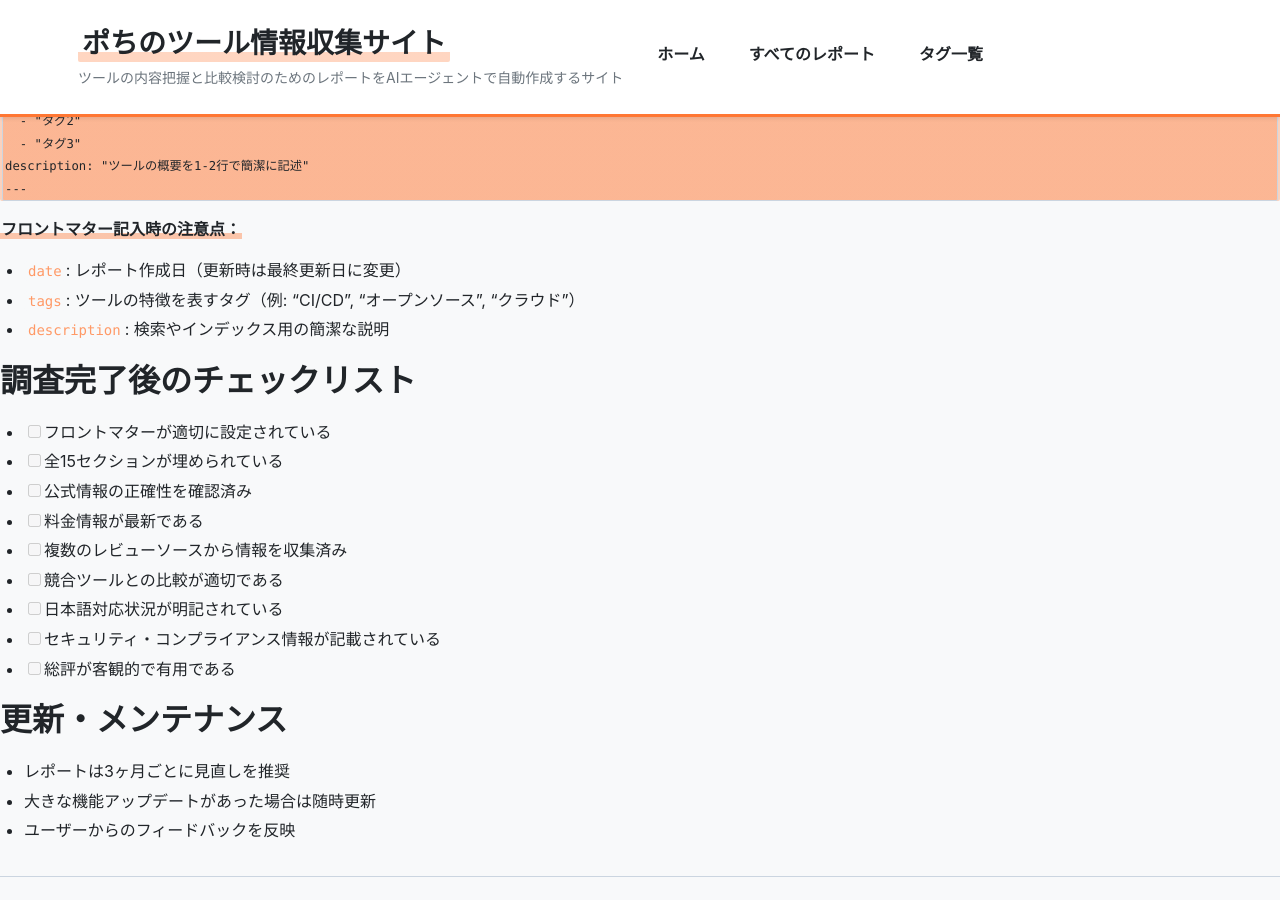
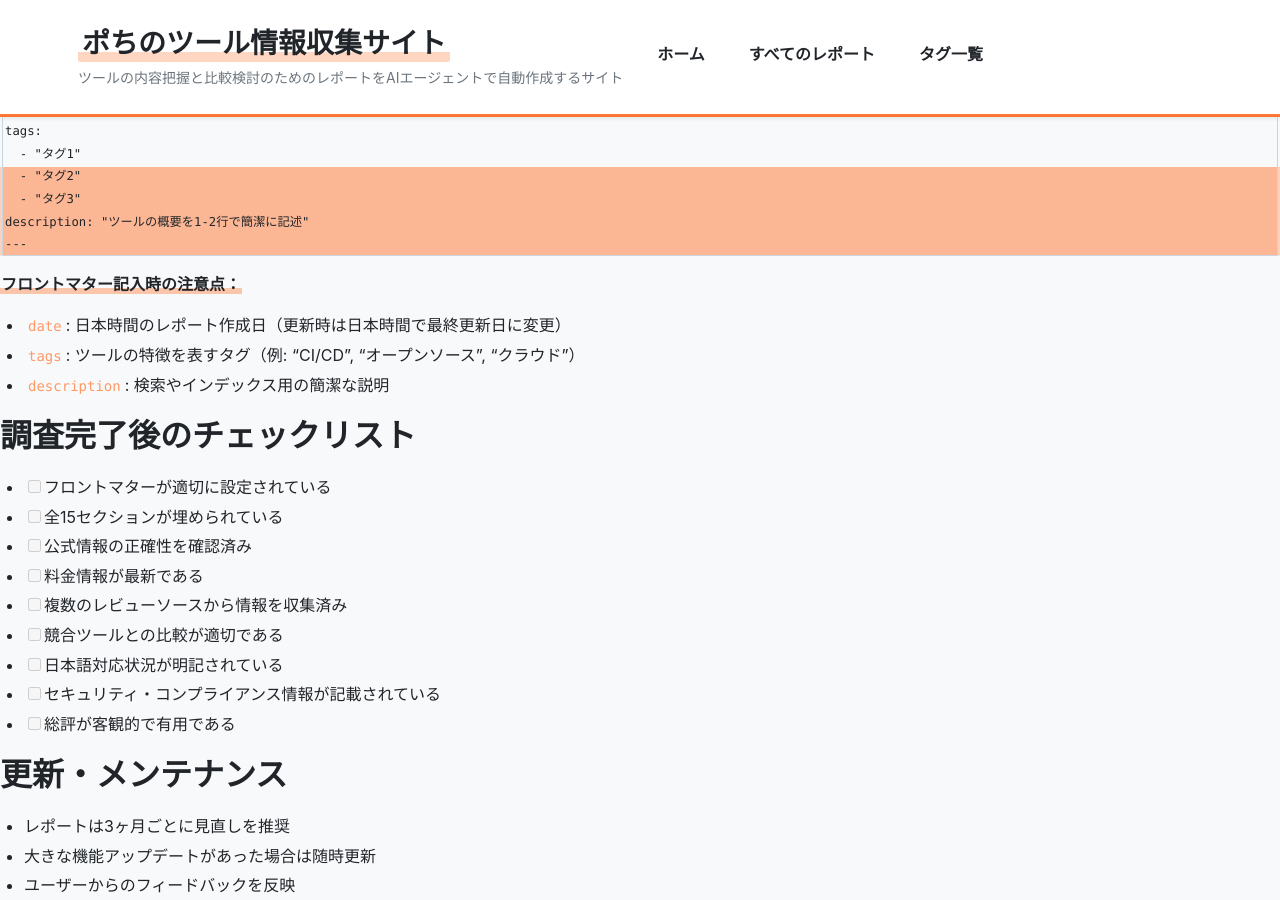
Before and after one commit to aegisfleet/tool-survey-report, a Jekyll site: the page built from AGENTS.md, in a window 1280 px wide and 900 px high, scrolled down 2792 px. Built offline with Jekyll 4.4.1, drawn with Linux system fonts in a browser that asks for light colours; our own code applies the rules of GitHub Pages for plain Markdown files; some of the changed text lies outside the part shown.

Commit message:
docs(agents): Update documentation guidelines and template best practices
- Enhance AGENTS.md with additional documentation requirements
- Add emphasis on maintaining up-to-date information
- Clarify date format specification for Japanese time zone
- Update report template with guidance on update section
- Improve documentation for release notes and update tracking
- Provide more detailed instructions for content creation and maintenance

```diff
--- a/AGENTS.md
+++ b/AGENTS.md
@@ -11,6 +11,8 @@
 - 公式サイトから正確な情報を取得
 - 開発元の企業情報を確認
 - ツールのカテゴリと概要を明確に定義
+- 常に最新の情報であることが絶対条件
+  - 情報が古いものは更新情報を追加で調査
 
 ### 2. 機能調査
 
@@ -111,7 +113,7 @@
 
 **フロントマター記入時の注意点：**
 
-- `date`: レポート作成日（更新時は最終更新日に変更）
+- `date`: 日本時間のレポート作成日（更新時は日本時間で最終更新日に変更）
 - `tags`: ツールの特徴を表すタグ（例: "CI/CD", "オープンソース", "クラウド"）
 - `description`: 検索やインデックス用の簡潔な説明
 
```
Also changed, not shown: _reports/template.md (+1 -0 lines).
